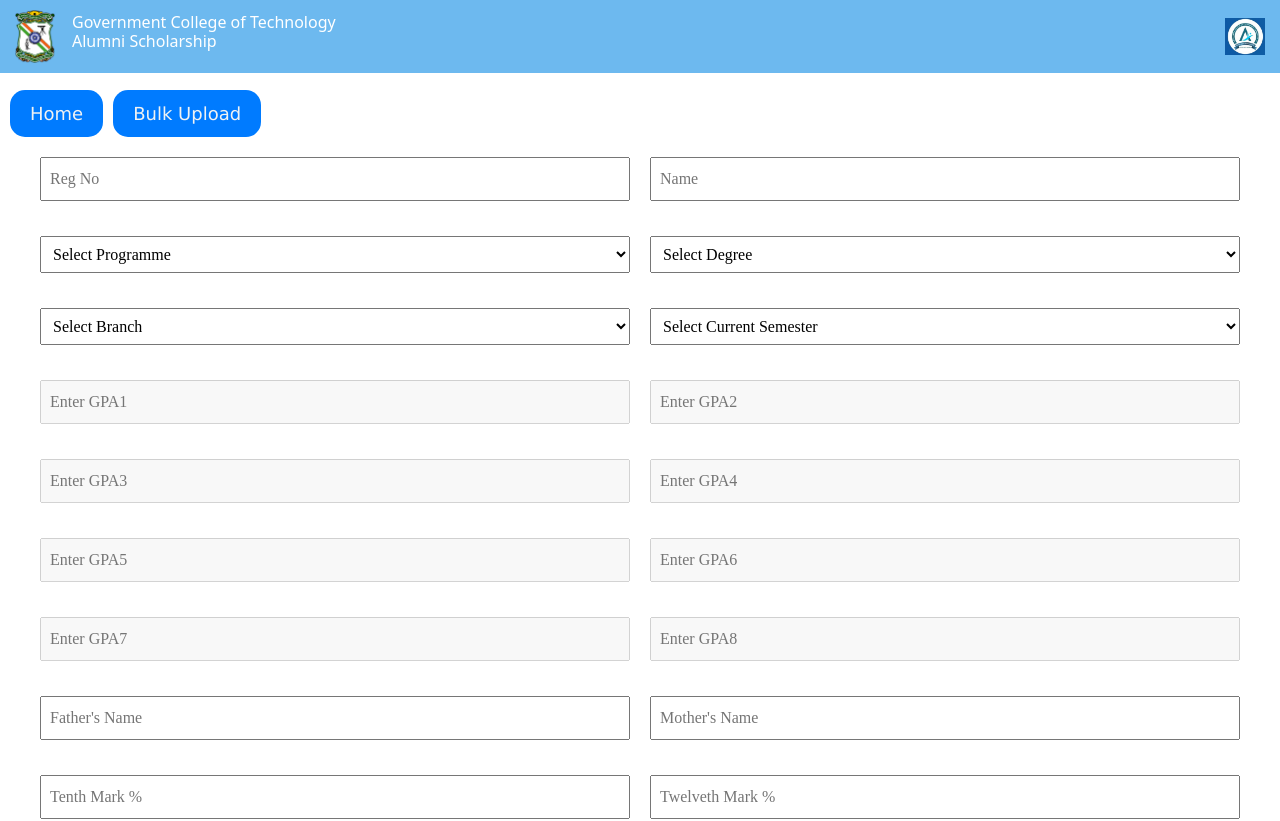
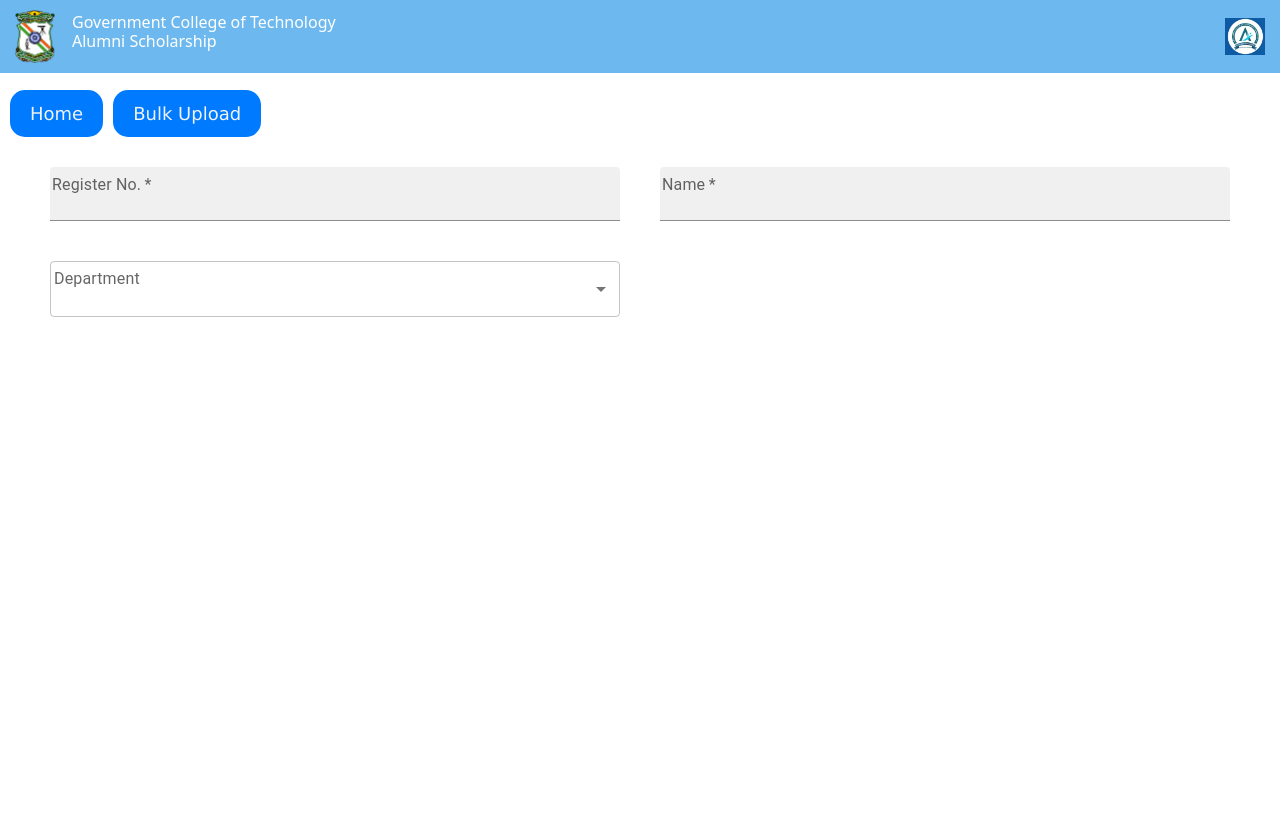
Before and after one commit to Sedhulingam/alumni-scholarship, a React (Vite) app in the folder Scholarship/: page /new in a window 1280 px wide. Shown: the top 821 px of the page. After the commit the page ends 800 px from the top, so only its background shows below. Built offline with nearby package versions, Linux system fonts and the light colour scheme.

Commit message:
git pull origin main

```diff
--- a/Scholarship/src/Components/Filter/ElementAdd.css
+++ b/Scholarship/src/Components/Filter/ElementAdd.css
@@ -27,7 +27,7 @@
   .ElementAdding input,
   .ElementAdding select {
     margin-bottom: 15px;
-    padding: 8px; /* Adjust padding as needed */
+    padding: 10px; /* Adjust padding as needed */
     font-size: 16px; /* Adjust font size as needed */
     font-family: sofia;
   }
--- a/Scholarship/src/Components/Filter/ElementAdd.jsx
+++ b/Scholarship/src/Components/Filter/ElementAdd.jsx
@@ -4,6 +4,7 @@ import axios from "axios";
 import { useNavigate } from "react-router-dom";
 import { ToastContainer, toast } from "react-toastify";
 import "react-toastify/dist/ReactToastify.css";
+import { MenuItem, TextField } from "@mui/material";
 
 function ElementAdd() {
   const [formData, setFormData] = useState({
@@ -86,25 +87,23 @@ function ElementAdd() {
   const notifySuccess = () => {
     toast.success("😊 Inserted Successfully!!", {
       position: "top-right",
-      autoClose: 2000,
+      autoClose: 1000,
       hideProgressBar: false,
       closeOnClick: true,
       pauseOnHover: true,
       draggable: true,
       progress: undefined,
-      theme: "dark",
     });
   };
   const notifyError = () => {
     toast.error("😢 Insert Failed. Please try again.", {
       position: "top-right",
-      autoClose: 2000,
+      autoClose: 1000,
       hideProgressBar: false,
       closeOnClick: true,
       pauseOnHover: true,
       draggable: true,
       progress: undefined,
-      theme: "dark",
     });
   };
 
@@ -245,6 +244,39 @@ function ElementAdd() {
   return (
     <div>
       <form className="ElementAdding" onSubmit={handleSubmit}>
+        <TextField
+          id="filled-regno"
+          label="Register No."
+          variant="filled"
+          value={formData.Reg_No}
+          onChange={(e) => handleRegNoChange(e)}
+          required
+        />
+        <TextField
+          id="filled-name"
+          label="Name"
+          variant="filled"
+          value={formData.Name}
+          onChange={(e) => handleNameChange(e)}
+          required
+        />
+        <TextField
+          id="outlined-select-currency"
+          select
+          label="Department"
+          defaultValue=""
+          value={formData.Programme}
+          onChange={(e) =>
+            setFormData({ ...formData, Programme: e.target.value })
+          }
+        >
+          <MenuItem value="">Programme</MenuItem>
+          <MenuItem value="UG">UG</MenuItem>
+          <MenuItem value="PG">PG</MenuItem>
+        </TextField>
+      </form>
+      {/* <form className="ElementAdding" onSubmit={handleSubmit}>
+
 
         <input
           type="text"
@@ -548,7 +580,7 @@ function ElementAdd() {
           title="Enter the Current Semester Attendance Percentage"
         />
         <button type="submit">Submit</button>
-      </form>
+      </form> */}
       <ToastContainer
         position="top-right"
         autoClose={2000}
```
